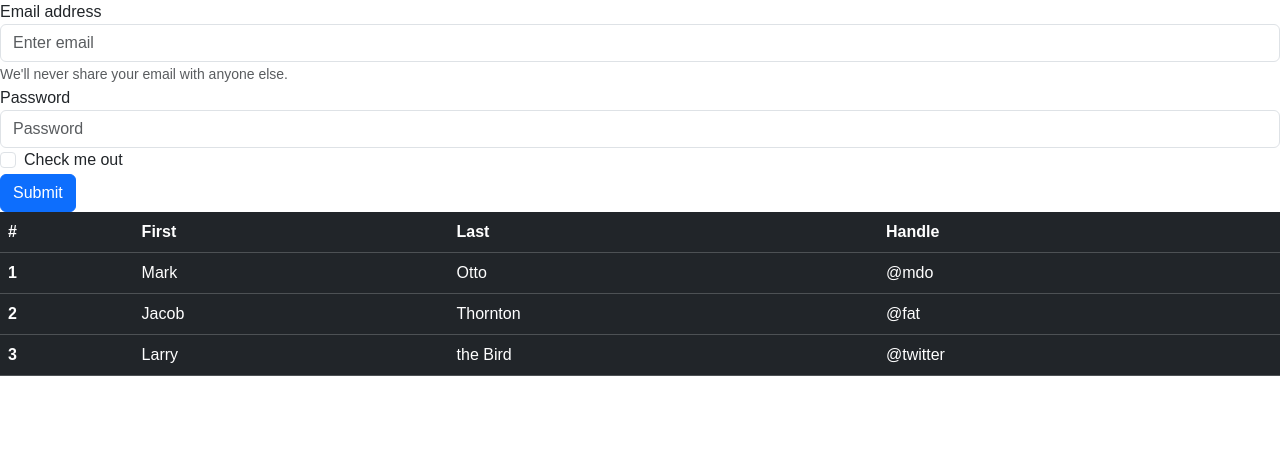
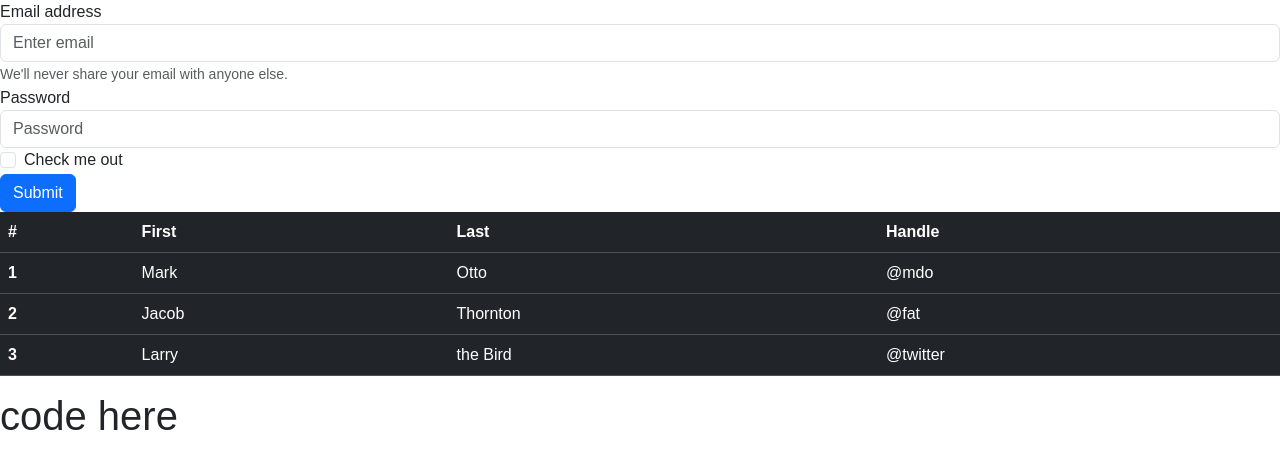
Before and after one commit to Shashinda2001/group-project, a React (Create React App) app in the folder font-End/furniture-app/: page /AdminPanel in a window 1280 px wide. Shown: the top 468 px of the page. Built offline with nearby package versions, Linux system fonts and the light colour scheme.

Commit message:
change some text

```diff
--- a/font-End/furniture-app/src/Pages/AdminPanel.jsx
+++ b/font-End/furniture-app/src/Pages/AdminPanel.jsx
@@ -10,6 +10,7 @@ function AdminPanel() {
         <div>
  <ProductAdd/>
  <ProductList/>
+ <h1>code here</h1>
         </div>
 
      );
```
